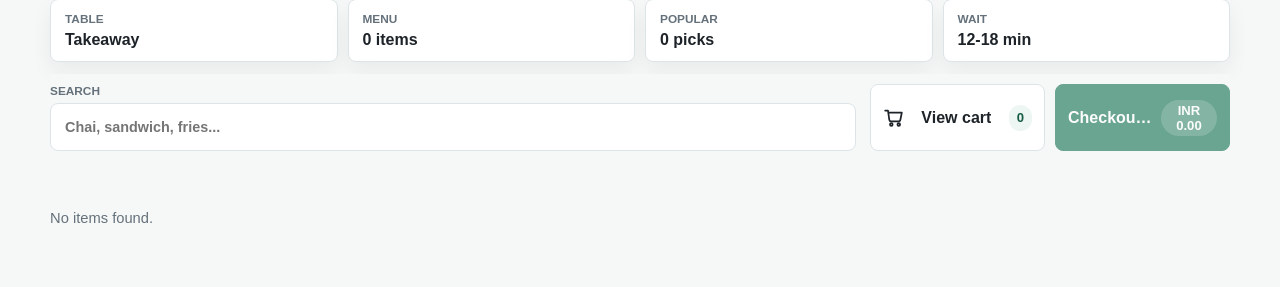
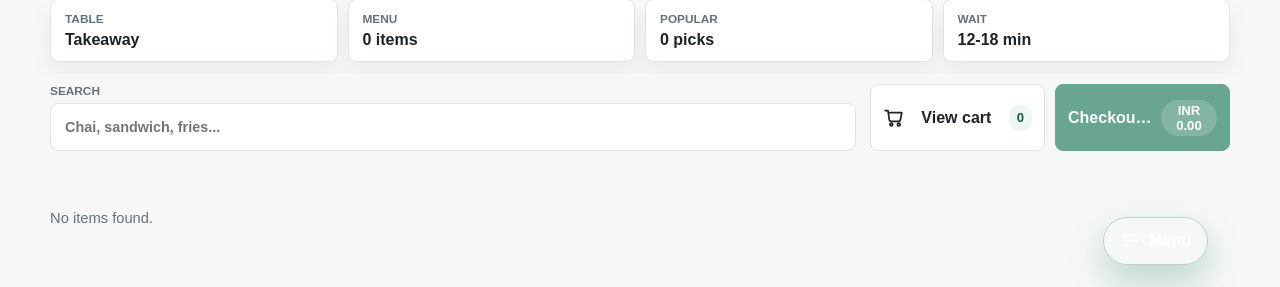
Before and after one commit to srujalgupta/Tea-trust-qr-ordering-system-, a Flask app: page /menu in a window 1280 px wide. Shown: the part 550-837 px from the top of the page. Run offline with Flask 3, Linux system fonts and the light colour scheme; data that the repository does not hold is empty; some libraries are stand-ins or nearby versions.

Commit message:
Add floating customer menu shortcut

```diff
--- a/app/static/css/main.css
+++ b/app/static/css/main.css
@@ -841,6 +841,40 @@ p {
   color: #fff;
 }
 
+.floating-menu-button {
+  position: fixed;
+  right: 22px;
+  bottom: 22px;
+  z-index: 28;
+  min-height: 48px;
+  border: 1px solid rgba(23, 87, 66, 0.24);
+  border-radius: 999px;
+  display: inline-flex;
+  align-items: center;
+  gap: 8px;
+  background: var(--primary);
+  color: #fff;
+  box-shadow: 0 16px 34px rgba(31, 122, 92, 0.28);
+  cursor: pointer;
+  font-weight: 900;
+  padding: 0 16px;
+  transition:
+    background-color 0.18s ease,
+    box-shadow 0.18s ease,
+    transform 0.18s ease;
+}
+
+.floating-menu-button:hover {
+  background: var(--primary-700);
+  box-shadow: 0 20px 42px rgba(31, 122, 92, 0.34);
+  transform: translateY(-2px);
+}
+
+.floating-menu-button .action-icon {
+  width: 21px;
+  height: 21px;
+}
+
 .mobile-checkout-bar {
   display: none;
 }
@@ -3096,6 +3130,11 @@ p {
     animation: panel-rise 0.38s var(--ease-out) both;
   }
 
+  .floating-menu-button {
+    right: 16px;
+    bottom: 96px;
+  }
+
   .mobile-checkout-bar .customer-action-button {
     min-height: 48px;
   }
--- a/app/static/js/app.js
+++ b/app/static/js/app.js
@@ -199,7 +199,7 @@ document.addEventListener("error", (event) => {
 document.addEventListener("click", (event) => {
   if (!(event.target instanceof Element)) return;
   const animated = event.target.closest(
-    ".button, .icon-button, .chip, .customer-action-button, .admin-nav-link, .delivery-app-button, .menu-section-toggle, .stepper button",
+    ".button, .icon-button, .chip, .customer-action-button, .floating-menu-button, .admin-nav-link, .delivery-app-button, .menu-section-toggle, .stepper button",
   );
   if (animated) animatePress(animated);
 });
@@ -246,6 +246,7 @@ function initCustomerMenu() {
   const checkoutShortcutButton = document.getElementById("checkoutShortcut");
   const mobileCartShortcutButton = document.getElementById("mobileCartShortcut");
   const mobileCheckoutShortcutButton = document.getElementById("mobileCheckoutShortcut");
+  const floatingMenuButton = document.getElementById("floatingMenuButton");
   const cartCountEls = [
     document.getElementById("cartItemCount"),
     document.getElementById("mobileCartItemCount"),
@@ -489,6 +490,14 @@ function initCustomerMenu() {
   mobileCartShortcutButton?.addEventListener("click", () => goToCustomerPage("/cart"));
   checkoutShortcutButton?.addEventListener("click", () => goToCustomerPage("/checkout"));
   mobileCheckoutShortcutButton?.addEventListener("click", () => goToCustomerPage("/checkout"));
+  floatingMenuButton?.addEventListener("click", () => {
+    const target = searchInput.closest(".menu-tools") || categoryTabs || menuList;
+    target.scrollIntoView({ behavior: "smooth", block: "start" });
+    window.setTimeout(() => {
+      searchInput.focus({ preventScroll: true });
+      searchInput.select();
+    }, 320);
+  });
   searchInput.addEventListener("input", renderAll);
   loadMenu().catch((error) => {
     menuList.innerHTML = `<p class="helper-text">${escapeHtml(error.message)}</p>`;
--- a/app/templates/base.html
+++ b/app/templates/base.html
@@ -5,7 +5,7 @@
     <meta name="viewport" content="width=device-width, initial-scale=1">
     <meta name="csrf-token" content="{{ csrf_token() }}">
     <title>{% block title %}{{ cafe.name }}{% endblock %}</title>
-    <link rel="stylesheet" href="{{ url_for('static', filename='css/main.css') }}?v=21">
+    <link rel="stylesheet" href="{{ url_for('static', filename='css/main.css') }}?v=22">
   </head>
   <body data-page="{% block page_id %}{% endblock %}">
     {% if current_user.is_authenticated and current_user.is_admin %}
@@ -141,7 +141,7 @@
     {% endif %}
 
     <script src="https://cdn.socket.io/4.7.5/socket.io.min.js" defer></script>
-    <script src="{{ url_for('static', filename='js/app.js') }}?v=27" defer></script>
+    <script src="{{ url_for('static', filename='js/app.js') }}?v=28" defer></script>
     {% block scripts %}{% endblock %}
   </body>
 </html>
--- a/app/templates/customer/menu.html
+++ b/app/templates/customer/menu.html
@@ -77,6 +77,15 @@
     <div id="menuList" class="menu-section-list" aria-live="polite"></div>
   </section>
 
+  <button id="floatingMenuButton" class="floating-menu-button" type="button" aria-label="Find food in the menu">
+    <svg class="action-icon" viewBox="0 0 24 24" aria-hidden="true">
+      <path d="M4 6.5h16" />
+      <path d="M4 12h16" />
+      <path d="M4 17.5h9" />
+    </svg>
+    <span>Menu</span>
+  </button>
+
   <div class="mobile-checkout-bar" aria-label="Cart and checkout">
     <button id="mobileCartShortcut" class="customer-action-button cart-action" type="button" aria-label="View cart">
       <svg class="action-icon" viewBox="0 0 24 24" aria-hidden="true">
```
